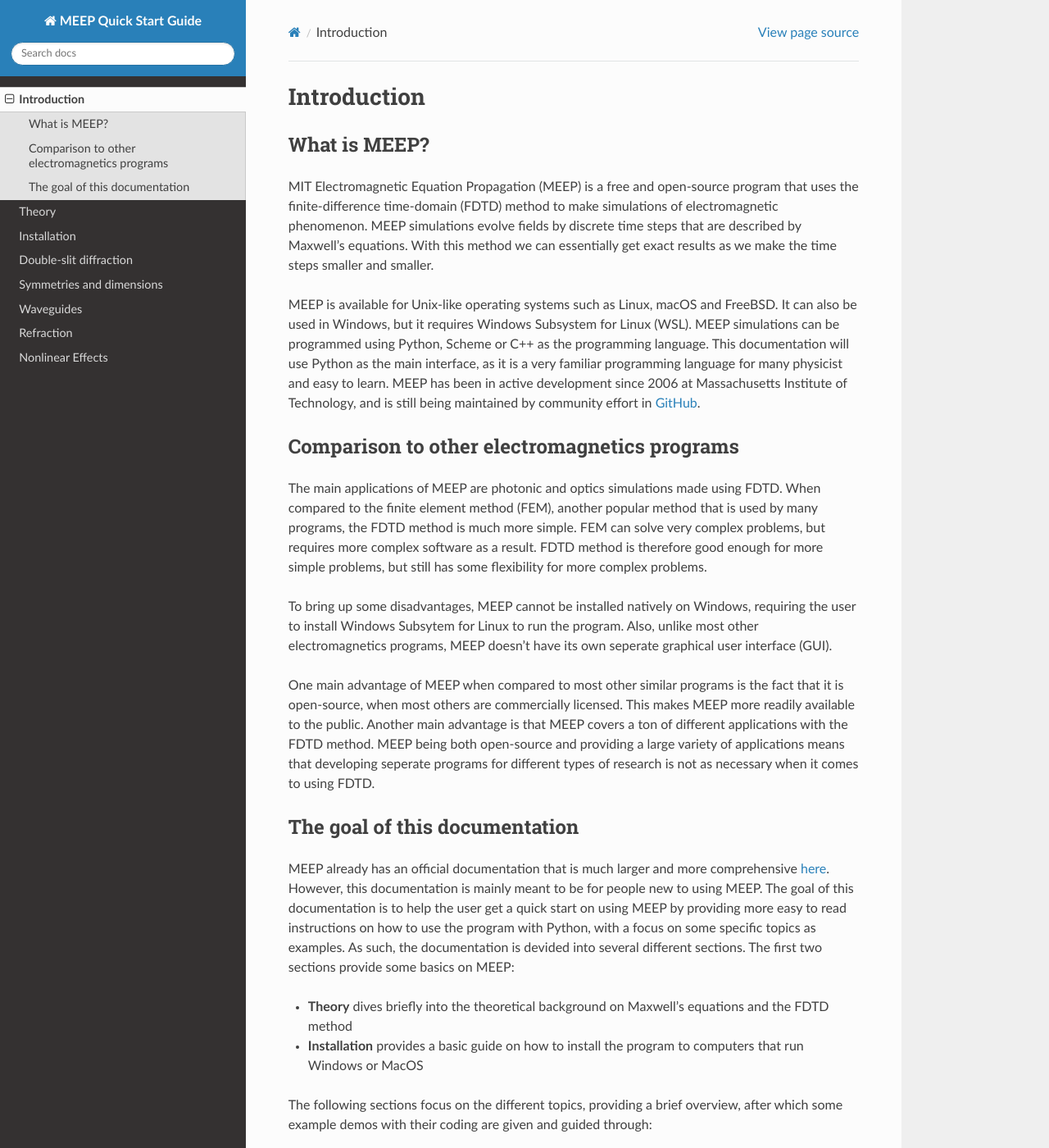
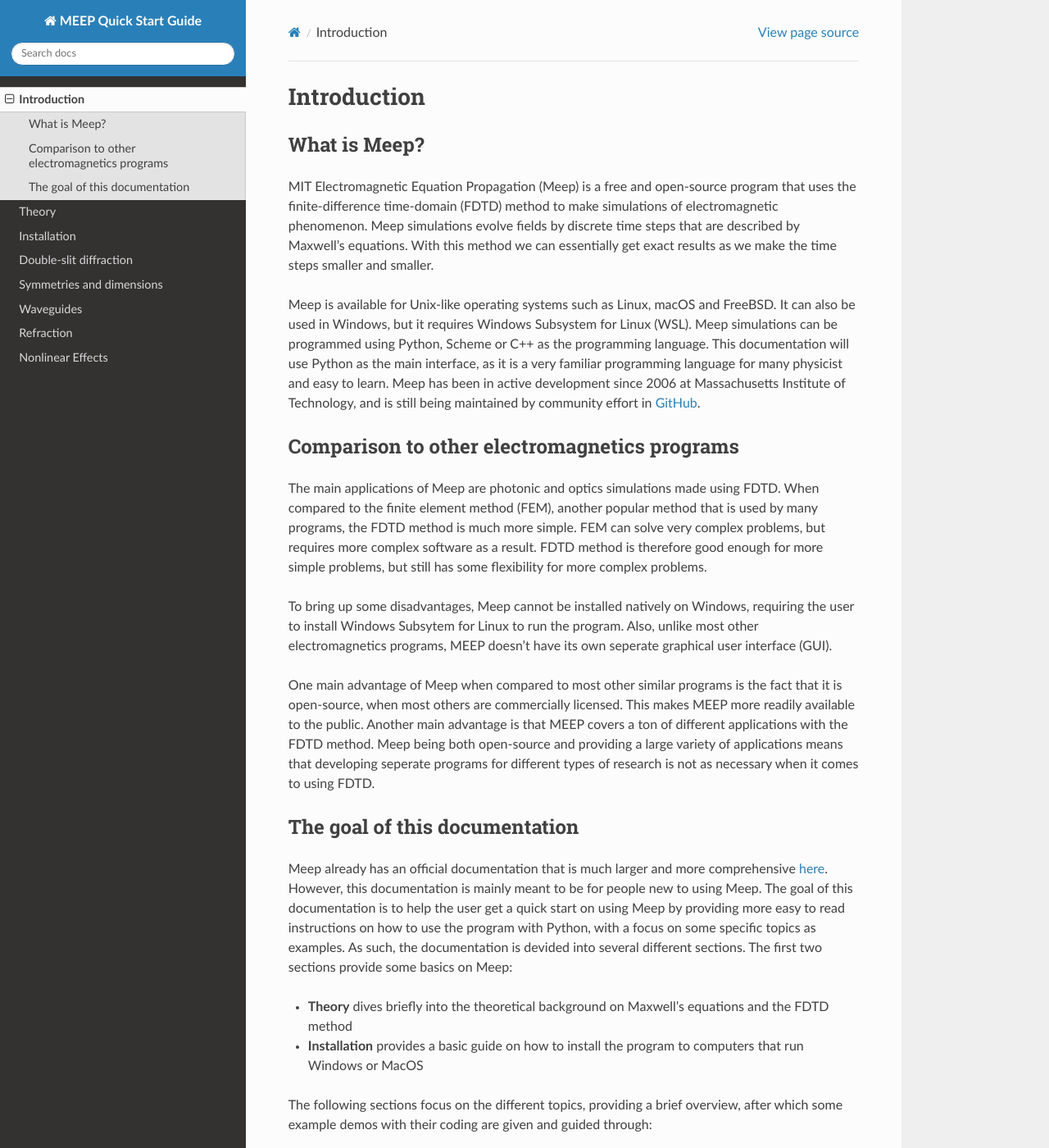
Before and after one commit to lehtisa/tuni_meep_doc, a Sphinx documentation site: the page built from docs/source/introduction.rst, in a window 1280 px wide and 1400 px high. Shown: the whole window at 82% size. Built offline with Sphinx 7.4.7 and the Read the Docs theme 3.1.0, drawn with Linux system fonts in a browser that asks for light colours; pages that are not in the unit, such as notebooks, are missing from menus; some of the changed text lies outside the part shown.

```diff
--- a/docs/source/introduction.rst
+++ b/docs/source/introduction.rst
@@ -4,48 +4,48 @@ Introduction
 
 .. _introduction:
 
-What is MEEP?
+What is Meep?
 =============
 
-MIT Electromagnetic Equation Propagation (MEEP) is a free and open-source program that uses
+MIT Electromagnetic Equation Propagation (Meep) is a free and open-source program that uses
 the finite-difference time-domain (FDTD) method to make simulations of electromagnetic phenomenon.
-MEEP simulations evolve fields by discrete time steps that are described by Maxwell’s equations.
+Meep simulations evolve fields by discrete time steps that are described by Maxwell’s equations.
 With this method we can essentially get exact results as we make the time steps smaller and smaller.
 
-MEEP is available for Unix-like operating systems such as Linux, macOS and FreeBSD.
+Meep is available for Unix-like operating systems such as Linux, macOS and FreeBSD.
 It can also be used in Windows, but it requires Windows Subsystem for Linux (WSL).
-MEEP simulations can be programmed using Python, Scheme or C++ as the programming language.
+Meep simulations can be programmed using Python, Scheme or C++ as the programming language.
 This documentation will use Python as the main interface,
 as it is a very familiar programming language for many physicist and easy to learn.
-MEEP has been in active development since 2006 at Massachusetts Institute of Technology,
+Meep has been in active development since 2006 at Massachusetts Institute of Technology,
 and is still being maintained by community effort in `GitHub <https://github.com/NanoComp/meep>`_.
 
 Comparison to other electromagnetics programs
 =============================================
 
-The main applications of MEEP are photonic and optics simulations made using FDTD.
+The main applications of Meep are photonic and optics simulations made using FDTD.
 When compared to the finite element method (FEM), another popular method that is used by many programs,
 the FDTD method is much more simple. FEM can solve very complex problems, but requires more complex software as a result.
 FDTD method is therefore good enough for more simple problems, but still has some flexibility for more complex problems.
 
-To bring up some disadvantages, MEEP cannot be installed natively on Windows,
+To bring up some disadvantages, Meep cannot be installed natively on Windows,
 requiring the user to install Windows Subsytem for Linux to run the program.
 Also, unlike most other electromagnetics programs, MEEP doesn't have its own seperate graphical user interface (GUI).
 
-One main advantage of MEEP when compared to most other similar programs is the fact that it is open-source,
+One main advantage of Meep when compared to most other similar programs is the fact that it is open-source,
 when most others are commercially licensed. This makes MEEP more readily available to the public.
 Another main advantage is that MEEP covers a ton of different applications with the FDTD method.
-MEEP being both open-source and providing a large variety of applications means that developing
+Meep being both open-source and providing a large variety of applications means that developing
 seperate programs for different types of research is not as necessary when it comes to using FDTD.
 
 The goal of this documentation
 ==============================
 
-MEEP already has an official documentation that is much larger and more comprehensive `here <https://meep.readthedocs.io/en/master/#>`_.
-However, this documentation is mainly meant to be for people new to using MEEP.
-The goal of this documentation is to help the user get a quick start on using MEEP by providing
+Meep already has an official documentation that is much larger and more comprehensive `here <https://meep.readthedocs.io/en/master/#>`_.
+However, this documentation is mainly meant to be for people new to using Meep.
+The goal of this documentation is to help the user get a quick start on using Meep by providing
 more easy to read instructions on how to use the program with Python, with a focus on some specific topics as examples.
-As such, the documentation is devided into several different sections. The first two sections provide some basics on MEEP:
+As such, the documentation is devided into several different sections. The first two sections provide some basics on Meep:
 
 * **Theory** dives briefly into the theoretical background on Maxwell’s equations and the FDTD method
 
@@ -54,7 +54,7 @@ As such, the documentation is devided into several different sections. The first
 The following sections focus on the different topics, providing a brief overview,
 after which some example demos with their coding are given and guided through:
 
-* **Double-slit diffraction** (This section also provides the basics on building a MEEP simulation)
+* **Double-slit diffraction** (This section also provides the basics on building a Meep simulation)
 
 * **Symmetries and dimensions** (2- and 3-dimensional objects)
 
```
